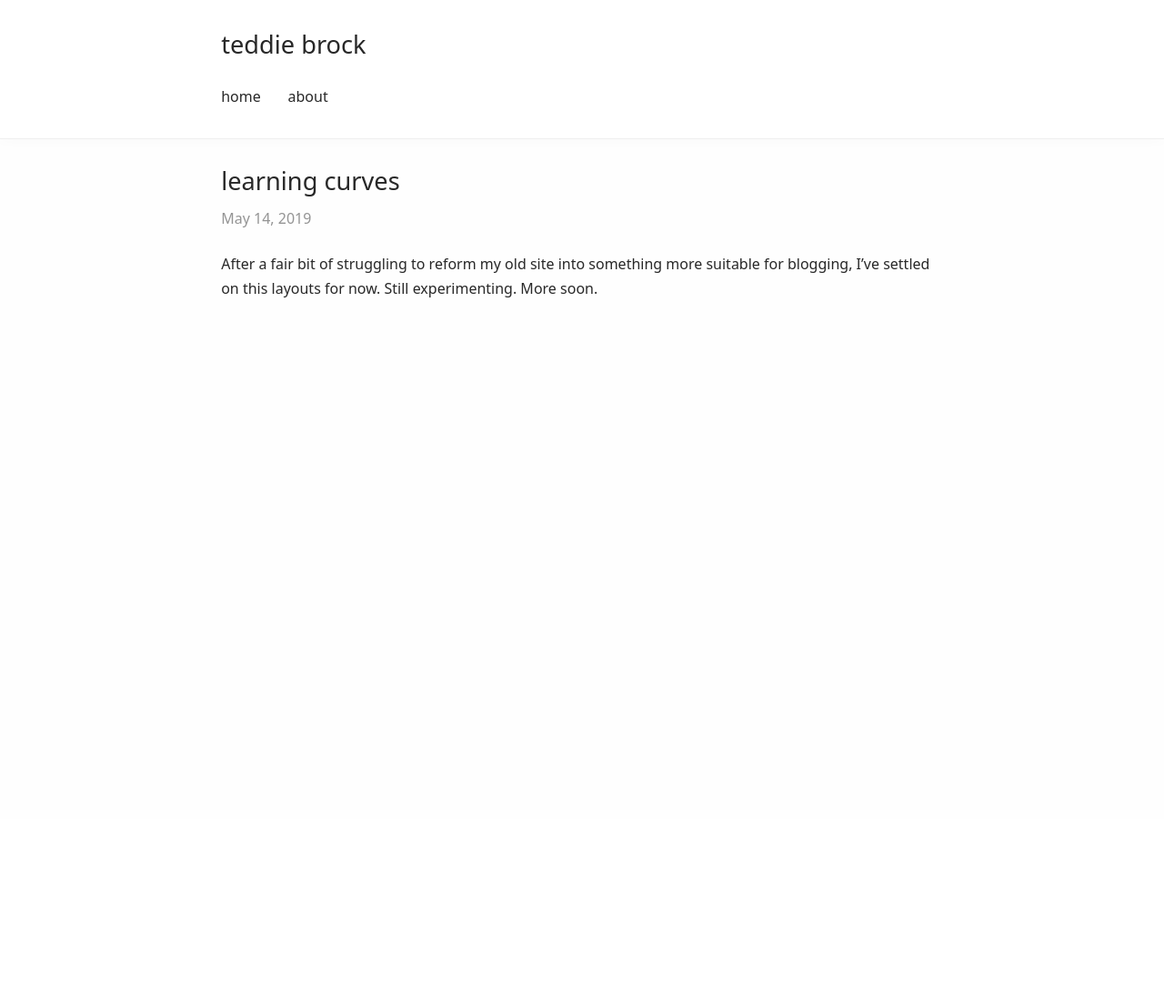
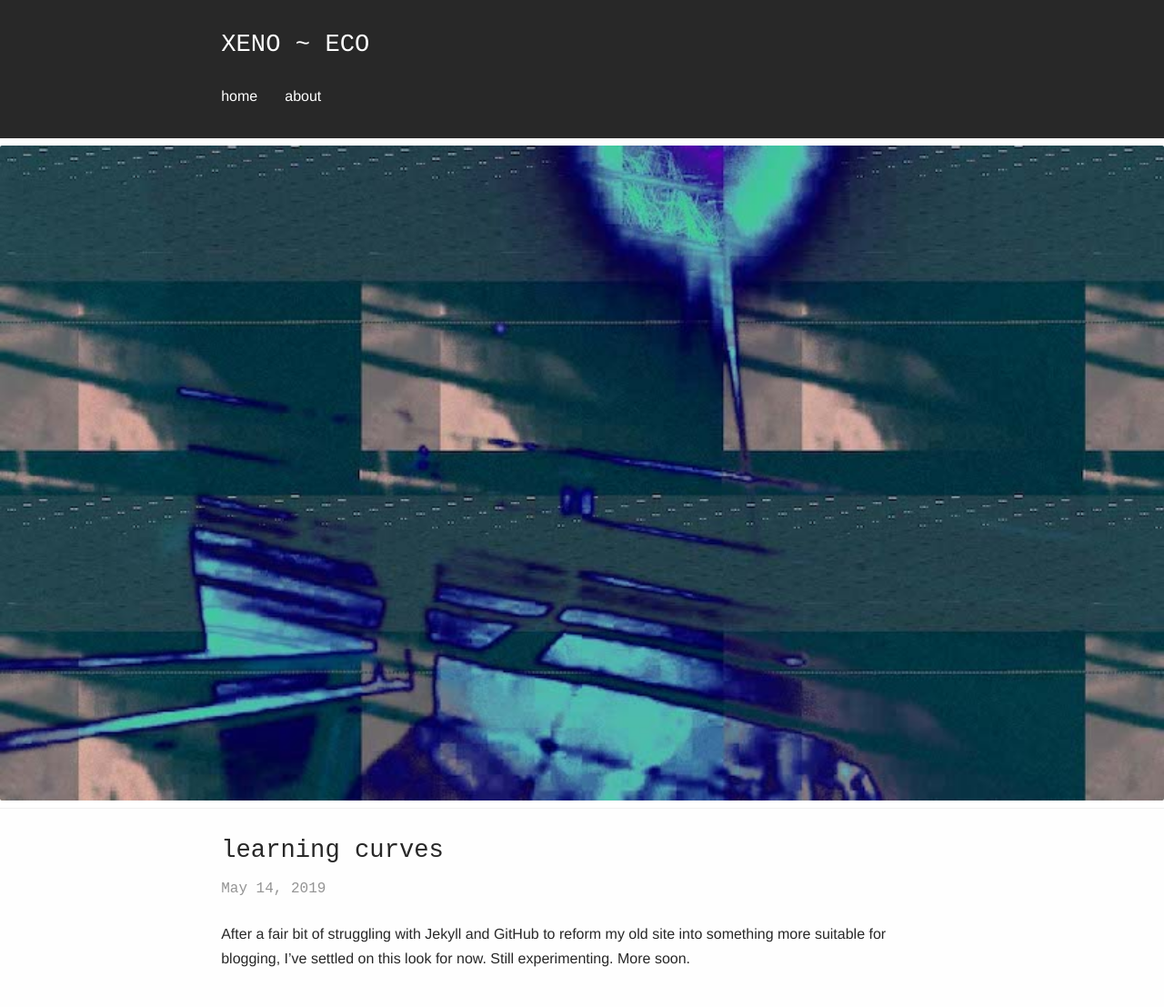
Before and after one commit to teddiebrock/blank-spaces, a Jekyll site: the page built from index.html, in a window 1280 px wide. Shown: the whole page at 91% size. Built offline with Jekyll 4.4.1, drawn with Linux system fonts in a browser that asks for light colours; the list of posts is cut into pages by our own code; before the commit the page ends 900 px from its top, so only the background shows below that.

Commit message:
header image + title + layout

```diff
--- a/_config.yml
+++ b/_config.yml
@@ -1,4 +1,4 @@
-title: "teddie brock"
+title: "XENO ~ ECO"
 subtitle: "anti-lifestyle lifestyle blog"
 author: "teddie brock"
 description: "anti-lifestyle lifestyle blog"
@@ -13,7 +13,7 @@ post_footer: true            # show previous and next links at the end of each p
 
 # Theme settings
 dark_theme: false            # use the dark mode as default
-dark_header: false           # keep the header dark
+dark_header: true           # keep the header dark
 # style: minimal             # use a simpler style inspired by the minima theme
 
 navigation:                  # (optional) site navigation in the header
--- a/_layouts/home.html
+++ b/_layouts/home.html
@@ -1,6 +1,8 @@
 ---
 layout: default
 ---
+<img src="{{site.baseurl}}/assets/header.jpg">
+
 {% if site.show_excerpts and page.name == "index.html" %}
 {% for page in paginator.posts %}
 <article>
@@ -9,6 +11,7 @@ layout: default
     <h1><a href="{{ page.url | relative_url }}">{{ page.title }}</a></h1>
     <time datetime="{{ page.date | date_to_xmlschema }}">{{ page.date | date: date_format }}</time>
   </header>
+
   {{ page.excerpt }}
   {% unless page.excerpt == page.content %}
   <footer><a class="ghost" href="{{ page.url | relative_url }}">read more »</a></footer>
--- a/_posts/2019-05-14-learning-curves.md
+++ b/_posts/2019-05-14-learning-curves.md
@@ -2,4 +2,4 @@
 layout: post
 title: "learning curves"
 ---
-After a fair bit of struggling to reform my old site into something more suitable for blogging, I've settled on this layouts for now. Still experimenting. More soon.
+After a fair bit of struggling with Jekyll and GitHub to reform my old site into something more suitable for blogging, I've settled on this look for now. Still experimenting. More soon.
--- a/_sass/basic.sass
+++ b/_sass/basic.sass
@@ -1,5 +1,5 @@
 body
-  font-family: system-ui, -apple-system, "Segoe UI", Roboto, Helvetica, Arial, sans-serif
+  font-family: "Helvetica", Arial, sans-serif
   font-size: 16px
   font-size: $font-size
   font-weight: $font-weight
@@ -22,6 +22,7 @@ article a, b, strong, th
 
 h1, h2, h3, h4, h5, h6
   font-weight: $heading-weight
+  font-family: "courier"
 
 article a
   color: $link-color
@@ -29,9 +30,11 @@ article a
 article header a, article footer a
   font-weight: inherit
   color: inherit
+  font-family: "courier new"
 
 header time
   color: reduce(100)
+  font-family: "courier new"
 
 hr
   border: 1px solid reduce(30)
--- a/index.html
+++ b/index.html
@@ -2,3 +2,5 @@
 layout: home
 title: "home"
 ---
+
+<img src="{{site.baseurl}}/assets/header.jpg">
```
Also changed, not shown: about.md (+1 -1 lines), assets/header.jpg (added), assets/wavesapp1.PNG (added), assets/wavesapp4.PNG (added).
